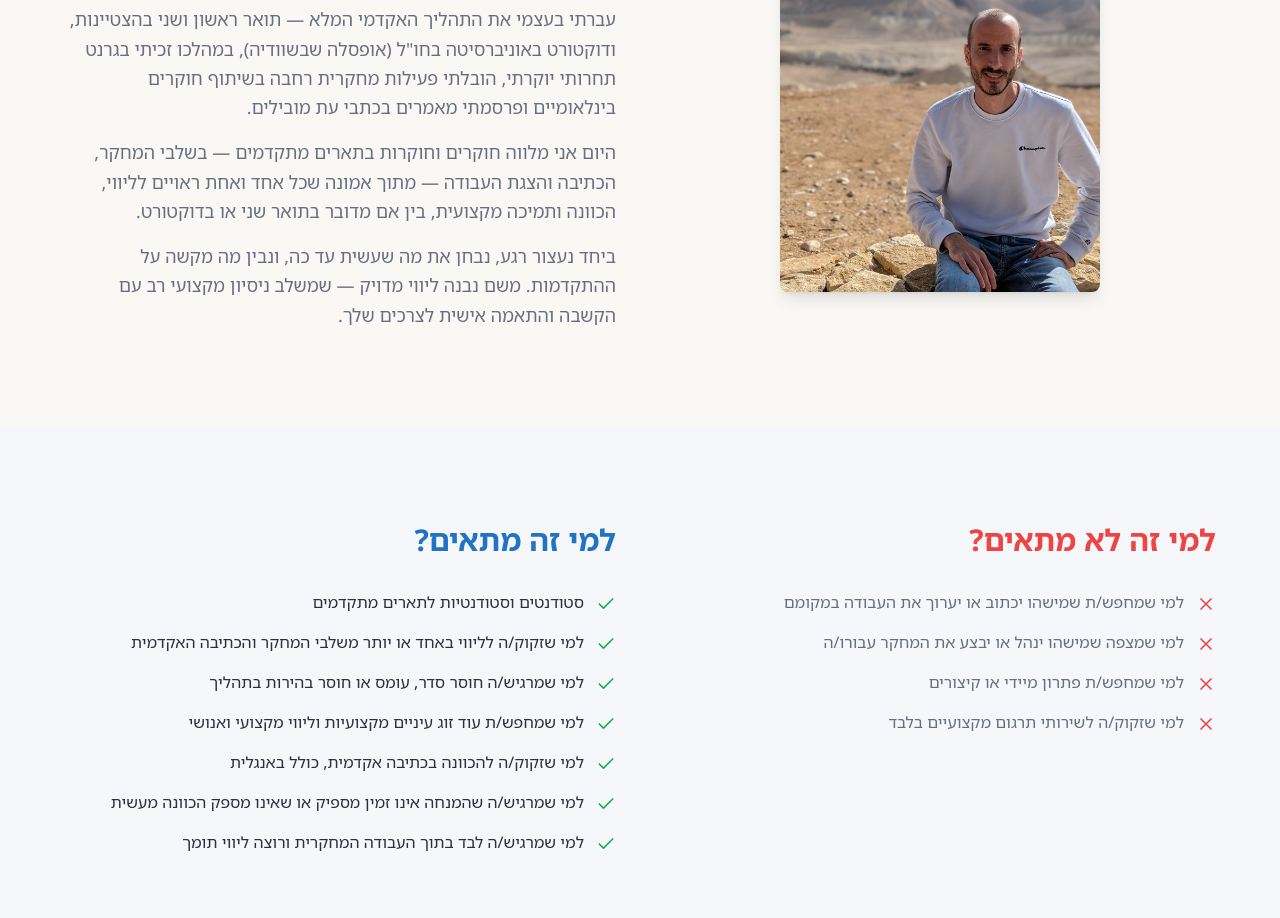
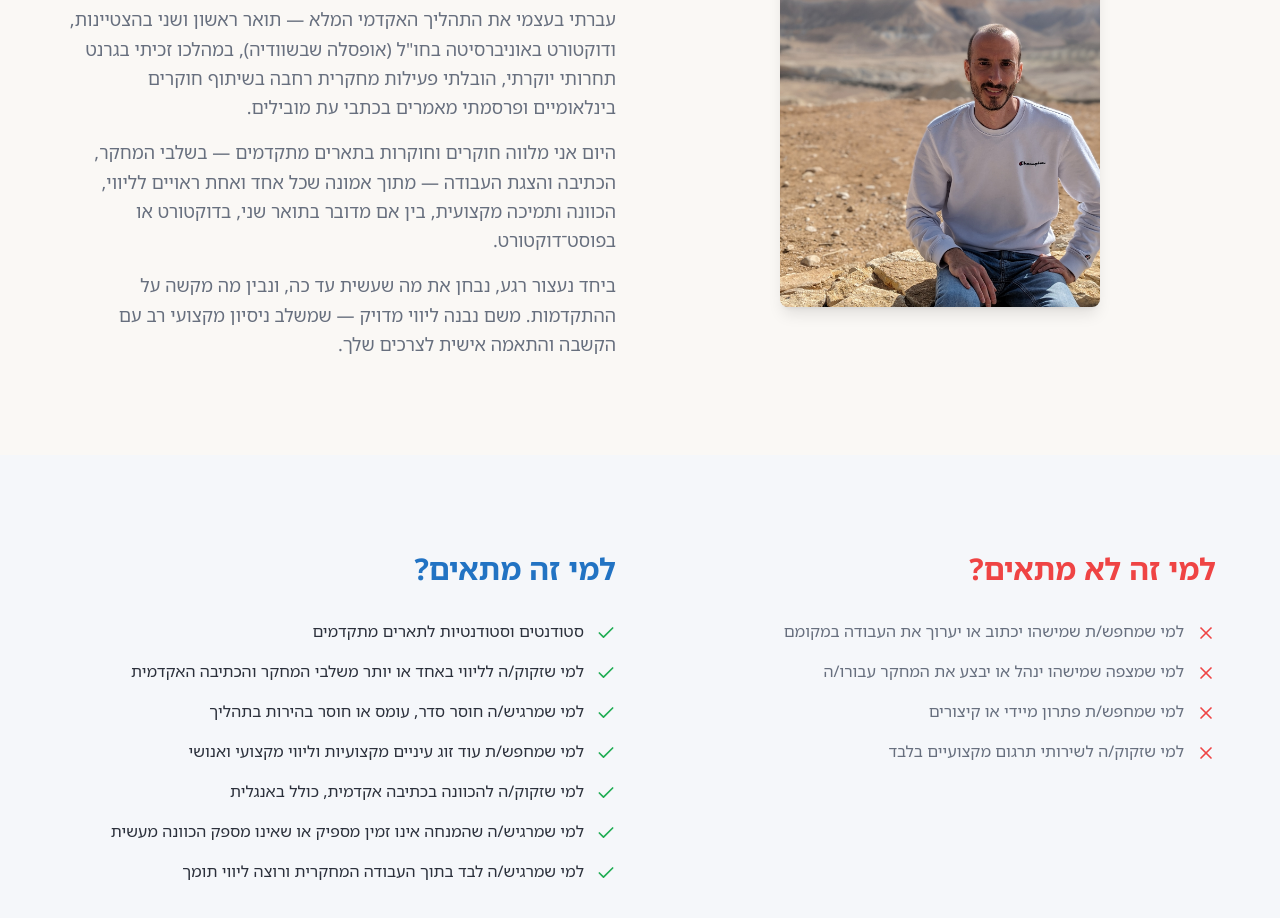
Before and after one commit to amitkugler/academic-light, a React (Vite) app: page / in a window 1280 px wide. Shown: the part 2385-3303 px from the top of the page. Built offline with nearby package versions, Linux system fonts and the light colour scheme; the HTML template or start-up script is replaced by a standard one.

Commit message:
Include postdoctoral researchers in support description

```diff
--- a/src/components/About.tsx
+++ b/src/components/About.tsx
@@ -17,7 +17,7 @@ const About = () => {
                 <strong className="text-foreground">{t("הי! אני ד\"ר עמית קוגלר, ומכיר מקרוב את התהליך האקדמי הארוך לאחר שהשלמתי שלושה תארים בתחום מדעי החיים.")}</strong>
               </p>
               <p>{t("עברתי בעצמי את התהליך האקדמי המלא — תואר ראשון ושני בהצטיינות, ודוקטורט באוניברסיטה בחו\"ל (אופסלה שבשוודיה), במהלכו זכיתי בגרנט תחרותי יוקרתי, הובלתי פעילות מחקרית רחבה בשיתוף חוקרים בינלאומיים ופרסמתי מאמרים בכתבי עת מובילים.")}</p>
-              <p>{t("היום אני מלווה חוקרים וחוקרות בתארים מתקדמים — בשלבי המחקר, הכתיבה והצגת העבודה — מתוך אמונה שכל אחד ואחת ראויים לליווי, הכוונה ותמיכה מקצועית, בין אם מדובר בתואר שני או בדוקטורט.")}</p>
+              <p>{t("היום אני מלווה חוקרים וחוקרות בתארים מתקדמים — בשלבי המחקר, הכתיבה והצגת העבודה — מתוך אמונה שכל אחד ואחת ראויים לליווי, הכוונה ותמיכה מקצועית, בין אם מדובר בתואר שני, בדוקטורט או בפוסט־דוקטורט.")}</p>
               <p>{t("ביחד נעצור רגע, נבחן את מה שעשית עד כה, ונבין מה מקשה על ההתקדמות. משם נבנה ליווי מדויק — שמשלב ניסיון מקצועי רב עם הקשבה והתאמה אישית לצרכים שלך.")}</p>
             </div>
           </div>
--- a/src/data/translations.ts
+++ b/src/data/translations.ts
@@ -9,7 +9,7 @@ export const englishTranslations: Record<string, string> = {
   "ליווי נכון מאיר את התהליך": "The right support brings clarity to the process",
   "הי! אני ד\"ר עמית קוגלר, ומכיר מקרוב את התהליך האקדמי הארוך לאחר שהשלמתי שלושה תארים בתחום מדעי החיים.": "Hi! I'm Dr. Amit Kugler. Having completed three degrees in life sciences, I know the long academic journey firsthand.",
   "עברתי בעצמי את התהליך האקדמי המלא — תואר ראשון ושני בהצטיינות, ודוקטורט באוניברסיטה בחו\"ל (אופסלה שבשוודיה), במהלכו זכיתי בגרנט תחרותי יוקרתי, הובלתי פעילות מחקרית רחבה בשיתוף חוקרים בינלאומיים ופרסמתי מאמרים בכתבי עת מובילים.": "I have been through the full academic journey myself: a bachelor's and master's degree with distinction, followed by a PhD in Uppsala, Sweden. During my doctorate, I received a prestigious competitive grant, led extensive research in collaboration with international researchers, and published papers in leading journals.",
-  "היום אני מלווה חוקרים וחוקרות בתארים מתקדמים — בשלבי המחקר, הכתיבה והצגת העבודה — מתוך אמונה שכל אחד ואחת ראויים לליווי, הכוונה ותמיכה מקצועית, בין אם מדובר בתואר שני או בדוקטורט.": "Today, I support graduate researchers through research, writing and presenting their work. I believe everyone deserves professional guidance and support, whether they are pursuing a master's degree or a PhD.",
+  "היום אני מלווה חוקרים וחוקרות בתארים מתקדמים — בשלבי המחקר, הכתיבה והצגת העבודה — מתוך אמונה שכל אחד ואחת ראויים לליווי, הכוונה ותמיכה מקצועית, בין אם מדובר בתואר שני, בדוקטורט או בפוסט־דוקטורט.": "Today, I support graduate researchers through research, writing and presenting their work. I believe everyone deserves professional guidance and support, whether they are pursuing a master's degree, a PhD or postdoctoral research.",
   "ביחד נעצור רגע, נבחן את מה שעשית עד כה, ונבין מה מקשה על ההתקדמות. משם נבנה ליווי מדויק — שמשלב ניסיון מקצועי רב עם הקשבה והתאמה אישית לצרכים שלך.": "Together, we'll pause, review what you have done so far, and understand what is making progress difficult. From there, we'll shape support that combines extensive professional experience with attentive listening and your individual needs.",
   "בכל שלב בתהליך האקדמי": "At every stage of your academic journey",
   "– אני פה להאיר!": "I'm here to help you find clarity",
```
